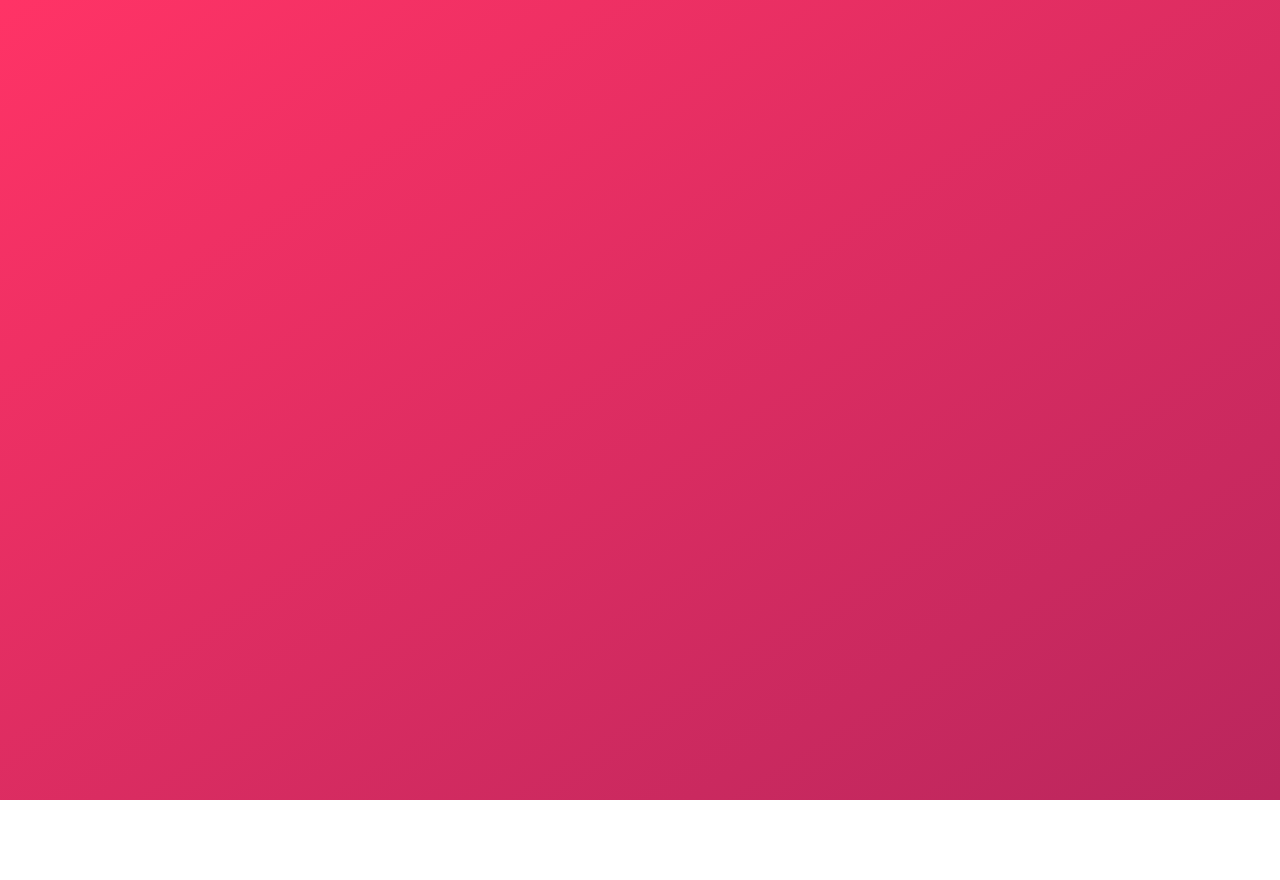
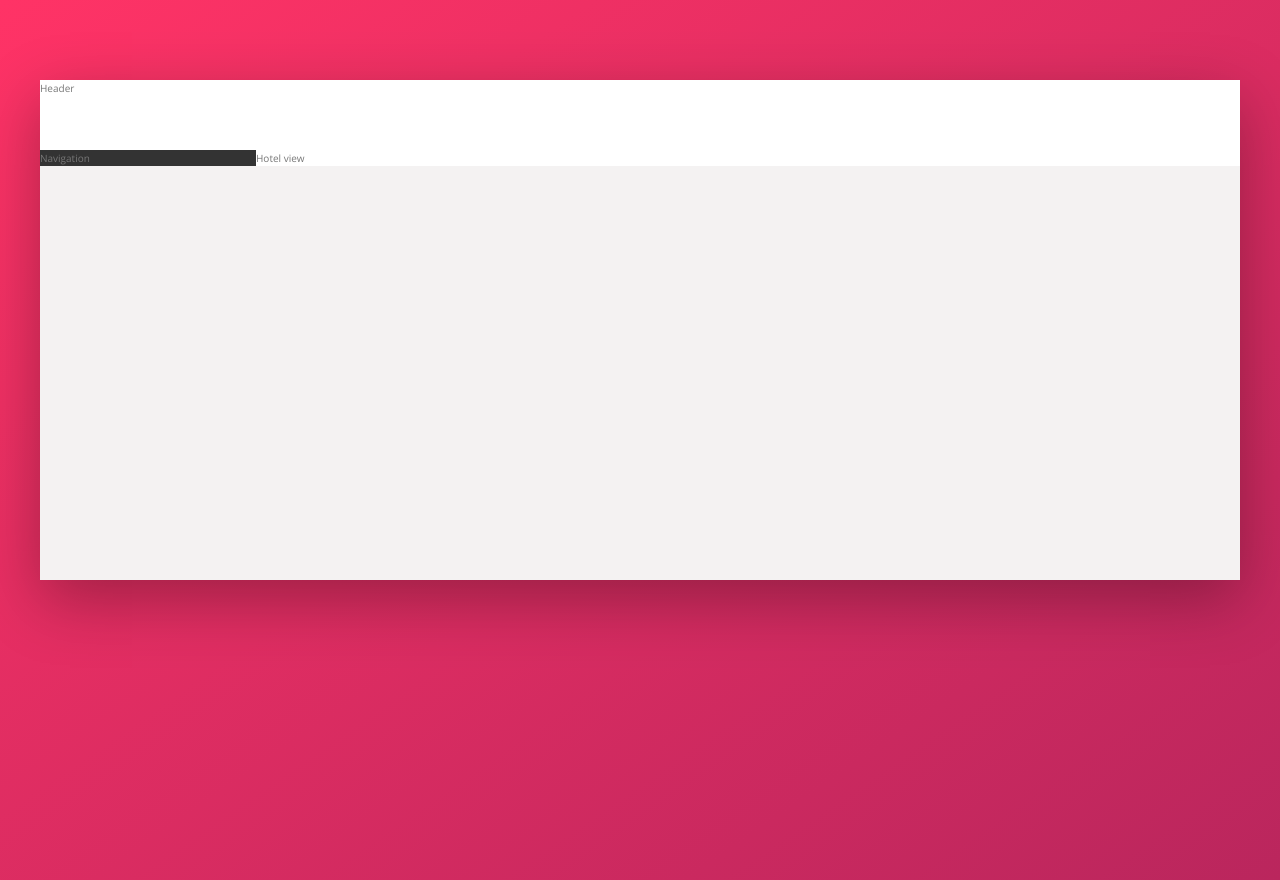
Before and after one commit to RianaFerreira/advanced-css-flexbox, a website: page index.html in a window 1280 px wide. Before the commit the page ends 800 px from the top, so only its background shows below. Drawn offline with nearby package versions, Linux system fonts and the light colour scheme.

Commit message:
Layout with flex

```diff
--- a/index.html
+++ b/index.html
@@ -11,6 +11,24 @@
         <title>trillo &mdash; Your all-in-one booking app</title>
     </head>
     <body>
+      <div class="container">
 
+        <header class="header">
+          Header
+        </header>
+
+        <!-- FLEXBOX CONTAINER -->
+        <div class="content">
+
+          <nav class="sidebar">
+            Navigation
+          </nav>
+
+          <main class="hotel-view">
+            Hotel view
+          </main>
+
+        </div>
+      </div>
     </body>
 </html>
--- a/sass/_base.scss
+++ b/sass/_base.scss
@@ -30,6 +30,8 @@ Grey dark 3: #999
   --color-grey-dark-1: #333;
   --color-grey-dark-2: #777;
   --color-grey-dark-3: #999;
+
+  --shadow-dark: 0 2rem 6rem rgba(0, 0, 0, .3);
 }
 
 // GLOBAL RESET
--- a/sass/_layout.scss
+++ b/sass/_layout.scss
@@ -0,0 +1,31 @@
+.container {
+  max-width: 120rem;
+  margin: 8rem auto;
+  background-color: var(--color-grey-light-2);
+  box-shadow: var(--shadow-dark);
+
+  min-height: 50rem;
+}
+
+.header {
+  height: 7rem;
+  background-color: #fff;
+  border-bottom: var(--color-grey-light-2);
+
+}
+
+.content {
+  display: flex;
+}
+
+.sidebar {
+  background-color: var(--color-grey-dark-1);
+
+  flex: 0 0 18%;  // Shorthand for flex-grow flex-shrink flex-basis
+}
+
+.hotel-view {
+  background-color: #fff;
+
+  flex: 1;  // allow element to grow as much as it can
+}
```
Also changed, not shown: css/style.css.
